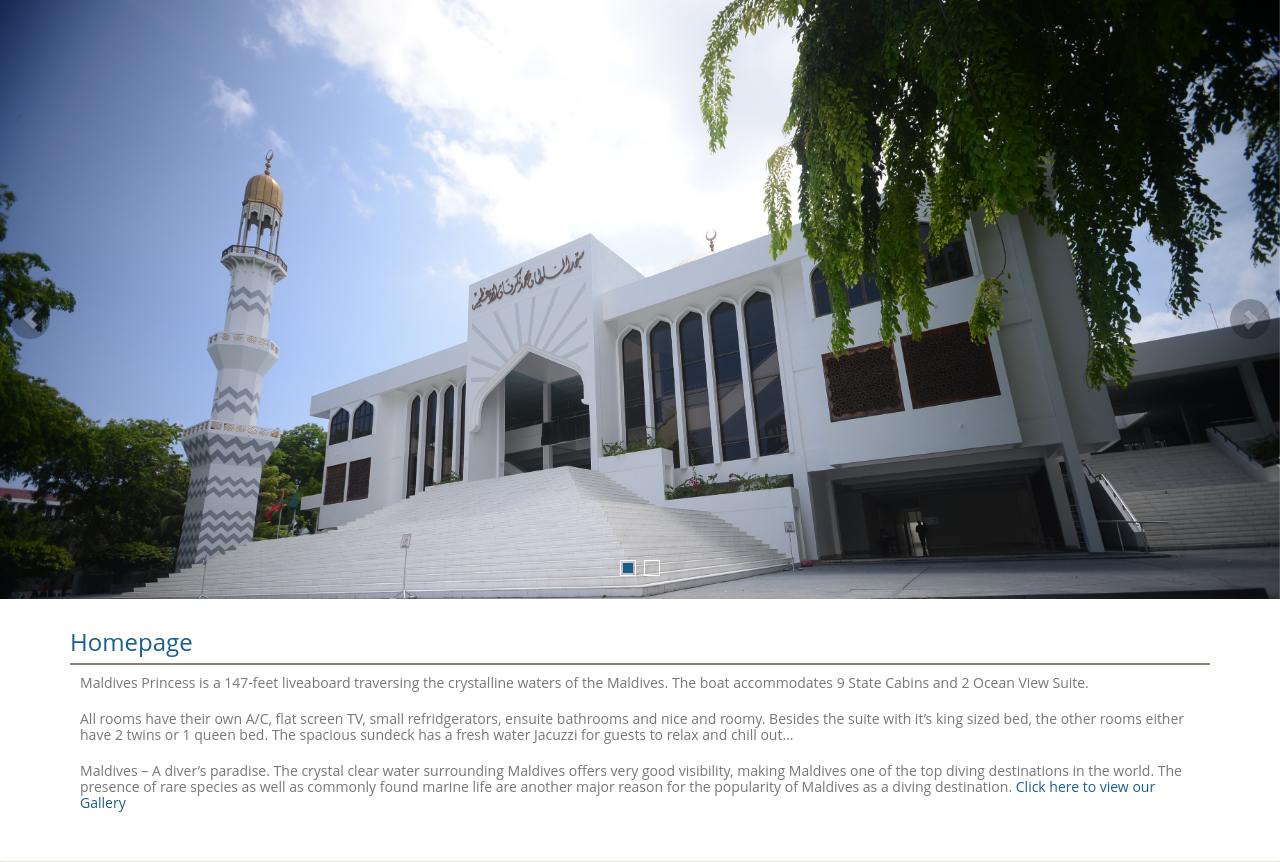
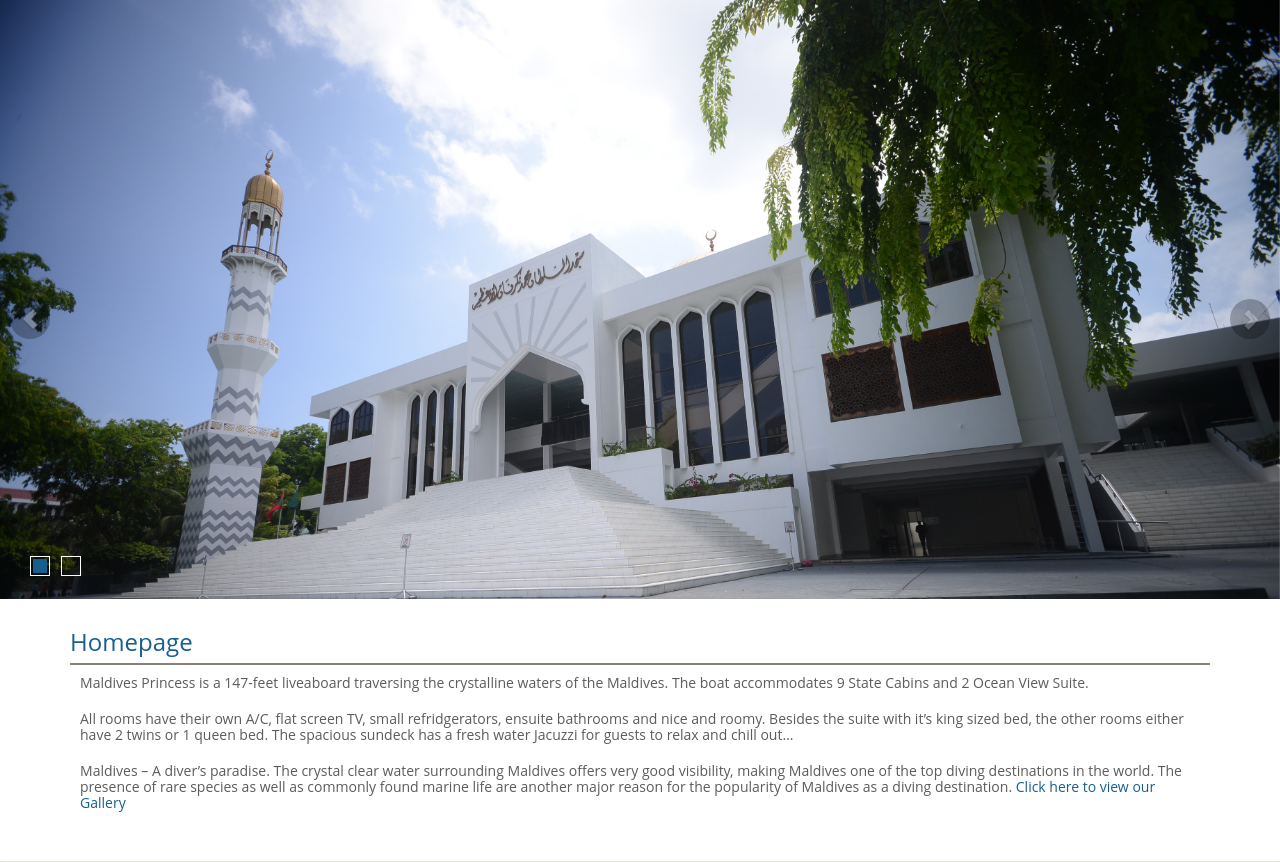
Before and after one commit to EddieLau0402/project_website, a PHP site: page / in a window 1280 px wide. Shown: the part 114-976 px from the top of the page. Run offline with PHP 8.4, Linux system fonts and the light colour scheme; some web fonts are replaced.

Commit message:
modify index home page, main-banner stylesheet.

```diff
--- a/asset/css/index.css
+++ b/asset/css/index.css
@@ -17,10 +17,14 @@
   top: 50%;
 }
 #top-banner .carousel-inner {max-height: 600px;}
+#top-banner .carousel-indicators {
+  left: 32%;
+  text-align: left;
+}
 #top-banner .carousel-indicators li {
-  width: 16px;
-  height: 16px;
-  margin: 0 2px;
+  width: 20px;
+  height: 20px;
+  margin: 0 4px;
   padding: 2px;
   border: 1px solid #fff;
   background: none;
@@ -31,8 +35,8 @@
   -o-border-radius: 0; /* Opera */
 }
 #top-banner .carousel-indicators li.active span {
-  width: 10px;
-  height: 10px;
+  width: 14px;
+  height: 14px;
   background-color: #195f8e;
   display: block;
 }
@@ -47,5 +51,6 @@
 #container section p {
   margin: 10px 0 20px;
   padding: 0 10px;
+  color: #5c5c5c;
 }
 #container .welcome a.cabin-view {color: #195f8e;}
```
